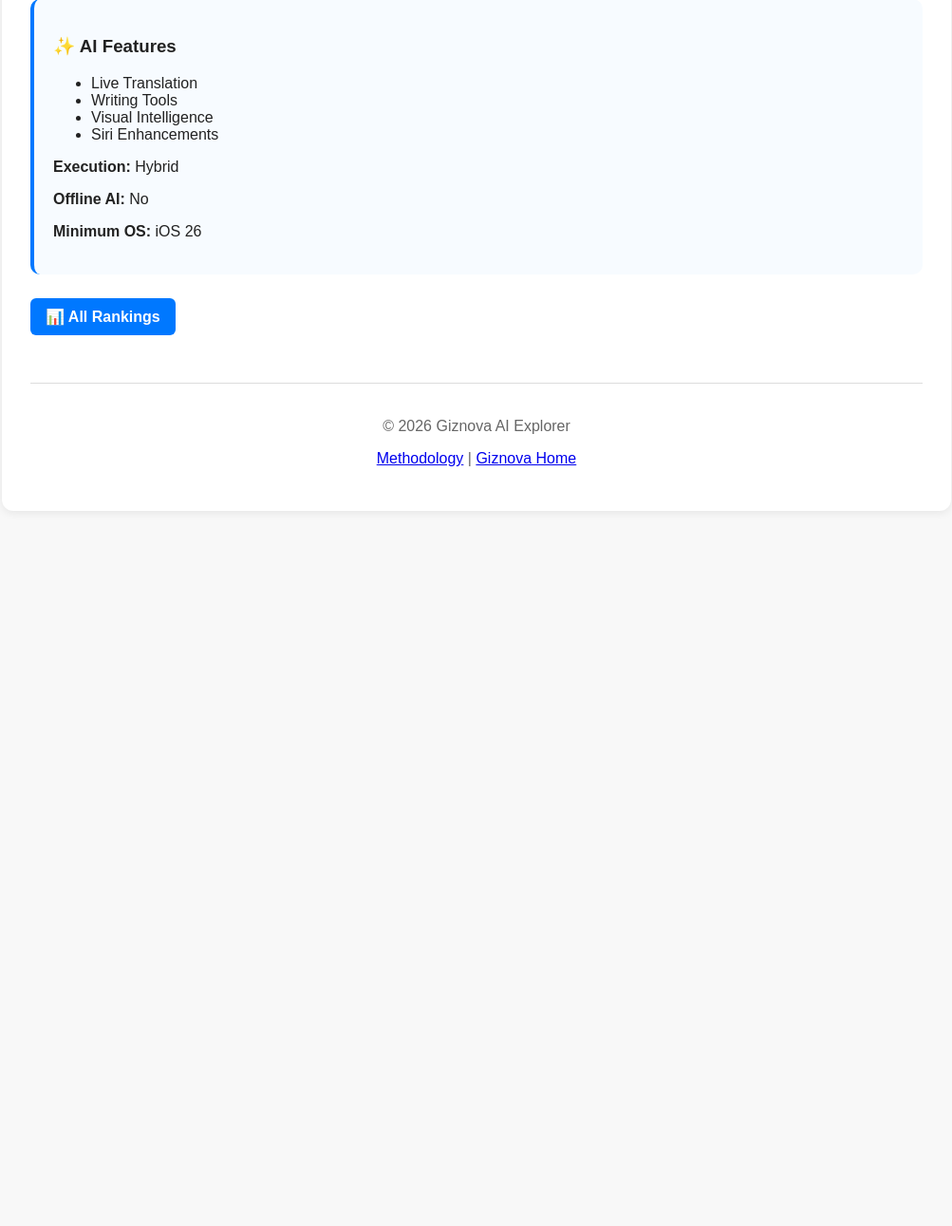
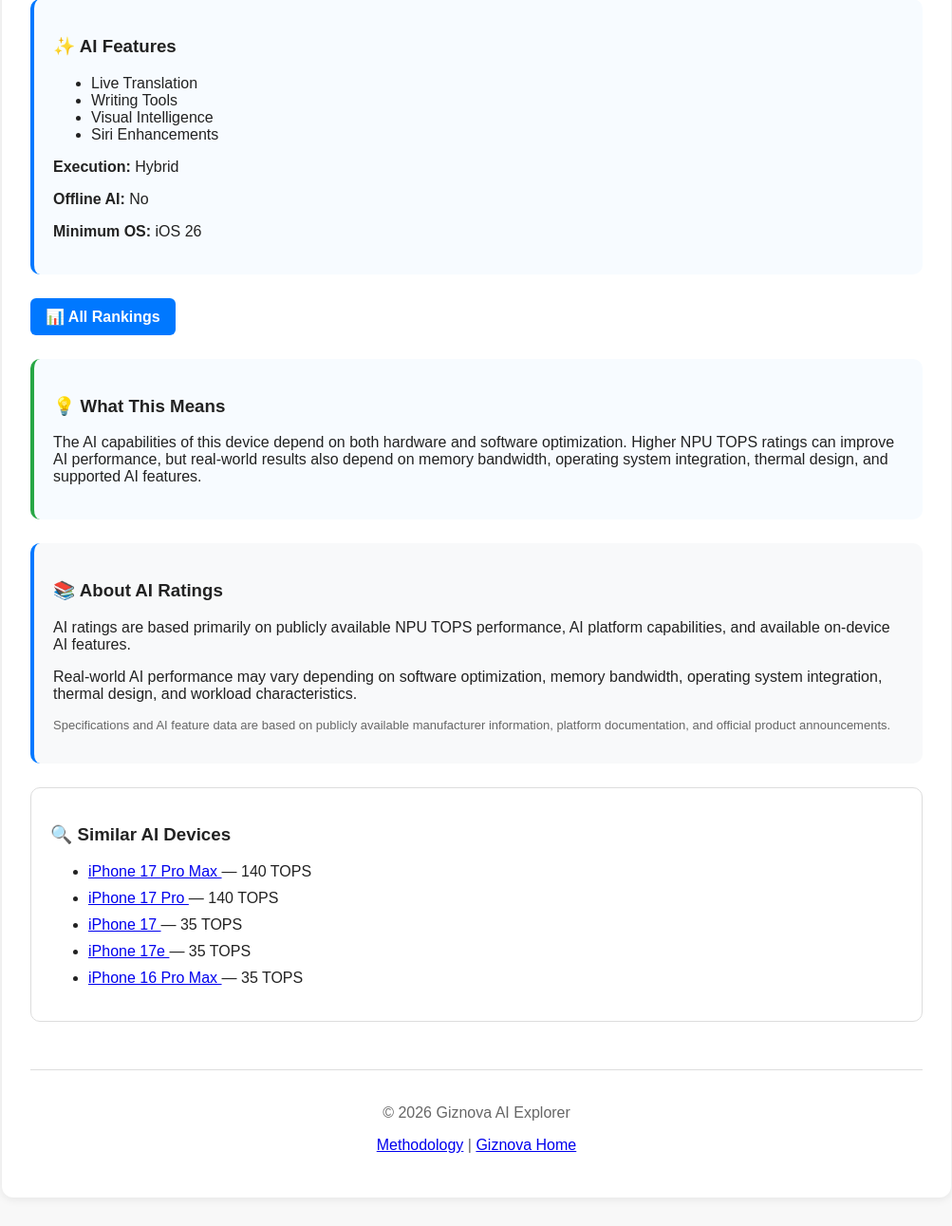
Before and after one commit to raman8989/giznova-ai-explorer, a Flask app: a page that uses templates/device.html in a window 1280 px wide. Shown: the part 517-1808 px from the top of the page at 95% size, without its empty margins (138-1141 px from the left). Before the commit the page ends 1008 px from the top, so only its background shows below. Run offline with Flask 3, Linux system fonts and the light colour scheme.

Commit message:
Improve AI Explorer SEO, methodology and internal linking

```diff
--- a/app.py
+++ b/app.py
@@ -225,7 +225,8 @@
 
     return render_template(
         "top_ai_devices.html",
-        devices=devices
+        devices=devices,
+        page_title="Top AI Devices"
     )
 
 @app.route("/top-ai-phones")
@@ -239,7 +240,8 @@
 
     return render_template(
         "top_ai_devices.html",
-        devices=phones
+        devices=phones,
+        page_title="Top AI Phones"
     )
 
 @app.route("/top-ai-tablets")
@@ -253,7 +255,8 @@
 
     return render_template(
         "top_ai_devices.html",
-        devices=tablets
+        devices=tablets,
+        page_title="Top AI Tablets"
     )
 
 @app.route("/top-ai-pcs")
@@ -267,7 +270,8 @@
 
     return render_template(
         "top_ai_devices.html",
-        devices=pcs
+        devices=pcs,
+        page_title="Top AI PCs"
     )
 
 @app.route("/device/<device_name>")
@@ -298,10 +302,16 @@
     if not feature_result.empty:
         feature_data = feature_result.iloc[0].to_dict()
 
+    related_devices = master_df[
+        (master_df["category"] == device["category"]) &
+        (master_df["device"].str.lower() != device["device"].lower())
+        ].head(5)
+
     return render_template(
         "device.html",
         device=device,
-        feature_data=feature_data
+        feature_data=feature_data,
+        related_devices=related_devices
     )
 
 @app.route("/methodology")
--- a/templates/device.html
+++ b/templates/device.html
@@ -15,7 +15,11 @@
       gtag('config', 'G-SBV6FEQ7DS');
     </script>
 
-<title>{{ device.device }}</title>
+<title>{{ device.device }} AI Specs, NPU TOPS & AI Features | Giznova AI Explorer</title>
+
+<meta name="description" content="{{ device.device }} AI specifications, NPU TOPS performance, AI features, platform details, and on-device AI capabilities on Giznova AI Explorer.">
+
+<link rel="canonical" href="{{ request.url }}">
 
 <style>
 
@@ -246,6 +250,78 @@
 
     </div>
 
+<div style="
+margin-top:25px;
+padding:20px;
+background:#f7fbff;
+border-radius:10px;
+border-left:4px solid #28a745;
+">
+
+<h3>💡 What This Means</h3>
+
+<p>
+The AI capabilities of this device depend on both hardware and software optimization. Higher NPU TOPS ratings can improve AI performance, but real-world results also depend on memory bandwidth, operating system integration, thermal design, and supported AI features.
+</p>
+
+</div>
+
+<div style="
+margin-top:25px;
+padding:20px;
+background:#f8f9fa;
+border-radius:10px;
+border-left:4px solid #0078ff;
+">
+
+<h3>📚 About AI Ratings</h3>
+
+<p>
+AI ratings are based primarily on publicly available NPU TOPS performance, AI platform capabilities, and available on-device AI features.
+</p>
+
+<p>
+Real-world AI performance may vary depending on software optimization, memory bandwidth, operating system integration, thermal design, and workload characteristics.
+</p>
+
+<p style="font-size:13px;color:#666;">
+Specifications and AI feature data are based on publicly available manufacturer information, platform documentation, and official product announcements.
+</p>
+
+</div>
+
+<div style="
+margin-top:25px;
+padding:20px;
+background:#ffffff;
+border-radius:10px;
+border:1px solid #ddd;
+">
+
+<h3>🔍 Similar AI Devices</h3>
+
+<ul>
+
+{% for item in related_devices.itertuples() %}
+
+<li style="margin-bottom:10px;">
+
+<a href="/device/{{ item.device|lower|replace(' ','-') }}">
+{{ item.device }}
+</a>
+
+{% if item.npu_tops == item.npu_tops %}
+— {{ item.npu_tops }} TOPS
+{% endif %}
+
+</li>
+
+{% endfor %}
+
+</ul>
+
+</div>
+
 <div style="height:50px;"></div>
 
 <div style="
--- a/templates/top_ai_devices.html
+++ b/templates/top_ai_devices.html
@@ -11,7 +11,7 @@
       gtag('config', 'G-SBV6FEQ7DS');
     </script>
 
-<title>Top AI Devices 2026</title>
+<title>{{ page_title }} | Giznova AI Explorer</title>
 
 <style>
 
@@ -65,7 +65,7 @@
 
 <body>
 
-<h1>🚀 Top AI Devices 2026</h1>
+<h1>🚀 {{ page_title }}</h1>
 
 <div class="info-box">
 
```
Also changed, not shown: templates/index.html (+23 -1 lines), templates/methodology.html (+25 -6 lines).
